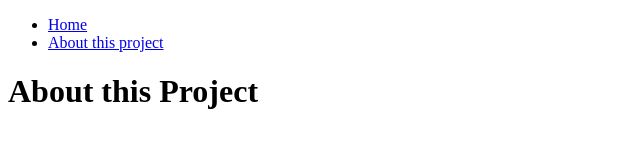
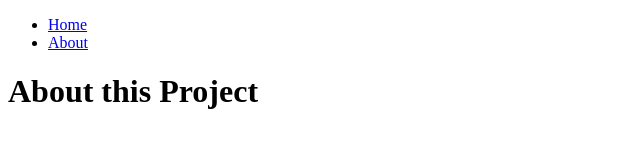
Before and after one commit to Sh-Farhan/GitHubProject, a plain HTML site: page about.html in a window 1280 px wide. Shown: the full height of the page, 0-640 px from the left. Drawn offline with Linux system fonts and the light colour scheme.

Commit message:
Update about.html

```diff
--- a/about.html
+++ b/about.html
@@ -9,7 +9,7 @@
     <nav>
         <ul>
             <li><a href="index.html">Home</a></li>
-            <li><a href="about.html">About this project</a></li>
+            <li><a href="about.html">About</a></li>
         </ul>
     </nav>
     <h1>About this Project</h1>
```
